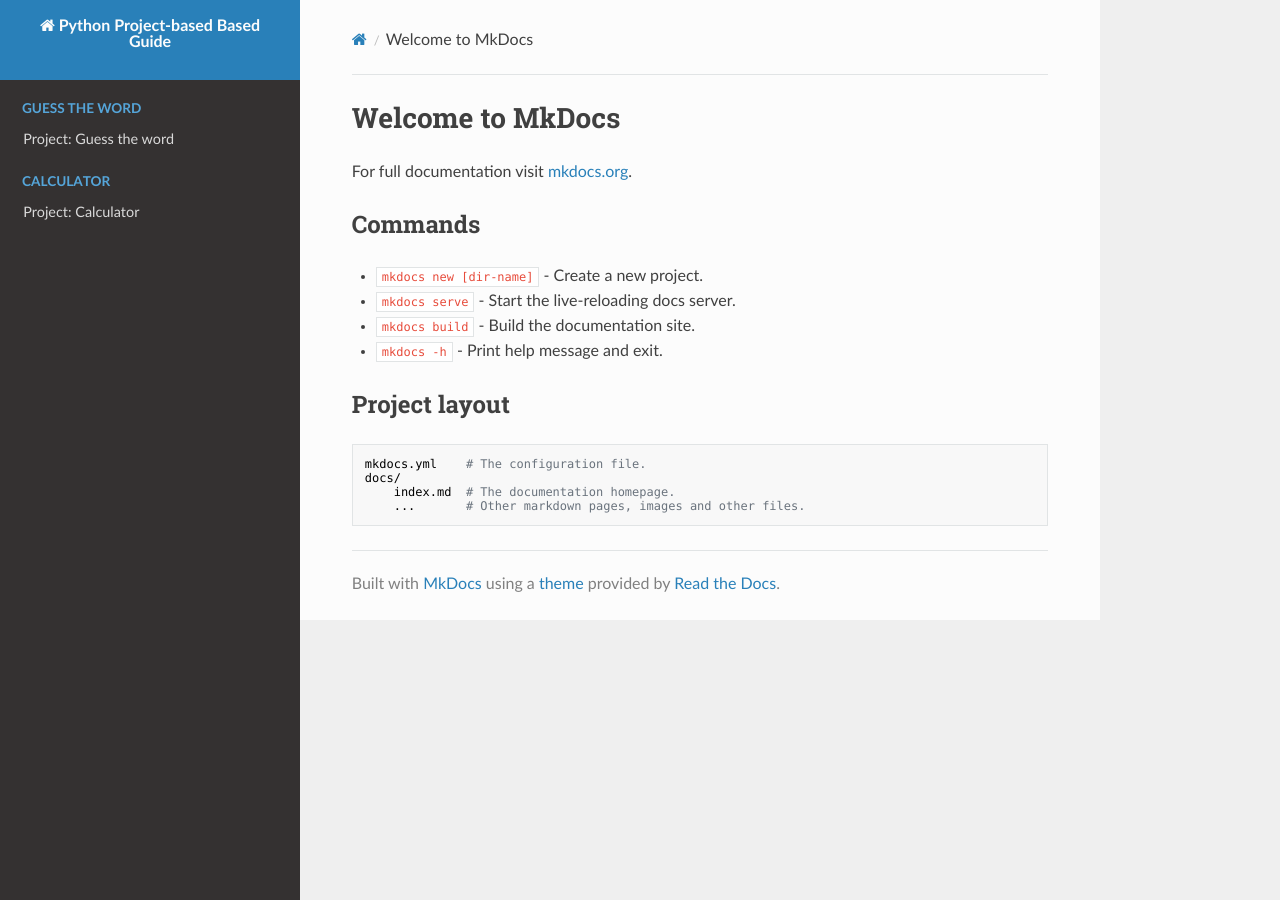
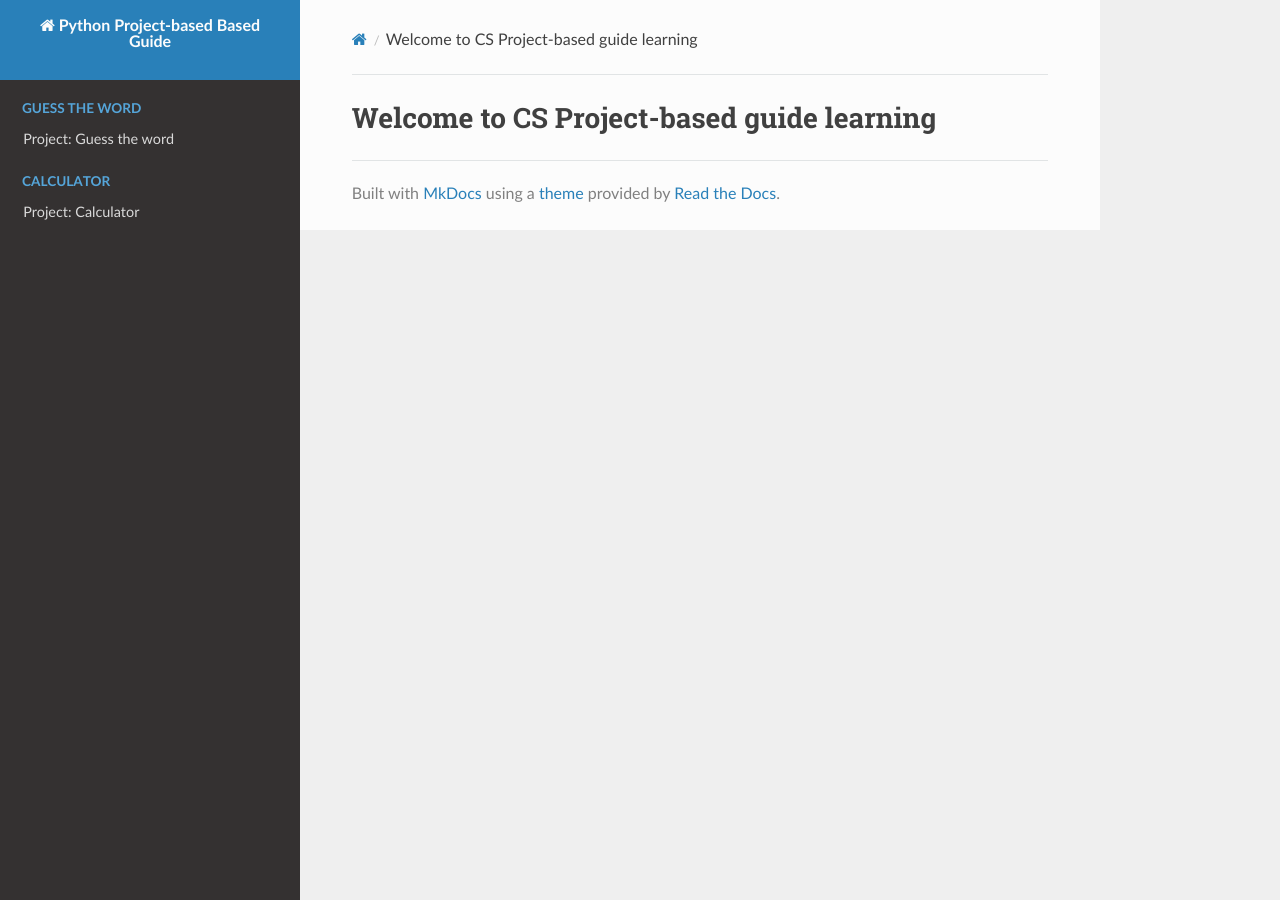
Before and after one commit to rianlian7/cs_py_guide, an MkDocs documentation site: the page built from docs/index.md, in a window 1280 px wide. Built offline with MkDocs 1.6.1, drawn with Linux system fonts in a browser that asks for light colours; nearby versions of some CDN libraries.

```diff
--- /dev/null
+++ b/docs/assets/css/custom.css
@@ -0,0 +1,9 @@
+.highlight.no-copy .md-clipboard { display: none; }
+
+.unselectable {
+    user-select: none;
+}
+
+code{
+    user-select: none;
+}
--- a/docs/index.md
+++ b/docs/index.md
@@ -1,17 +1 @@
-# Welcome to MkDocs
-
-For full documentation visit [mkdocs.org](https://www.mkdocs.org).
-
-## Commands
-
-* `mkdocs new [dir-name]` - Create a new project.
-* `mkdocs serve` - Start the live-reloading docs server.
-* `mkdocs build` - Build the documentation site.
-* `mkdocs -h` - Print help message and exit.
-
-## Project layout
-
-    mkdocs.yml    # The configuration file.
-    docs/
-        index.md  # The documentation homepage.
-        ...       # Other markdown pages, images and other files.
+# Welcome to CS Project-based guide learning
--- a/mkdocs.yml
+++ b/mkdocs.yml
@@ -11,3 +11,9 @@ theme:
 
 plugins:
   - mkdocs-video
+
+markdown_extensions:
+  - attr_list
+
+extra_css:
+  - assets/css/custom.css
```
Also changed, not shown: docs/p_guess_the_word.md (+59 -29 lines), docs/images/py_guess_the_word_final_code.png (added), site/404.html, site/assets/css/custom.css (added), site/images/py_guess_the_word_final_code.png (added), site/index.html, site/p_calculator/index.html, site/p_guess_the_word/index.html, 1 other file.
